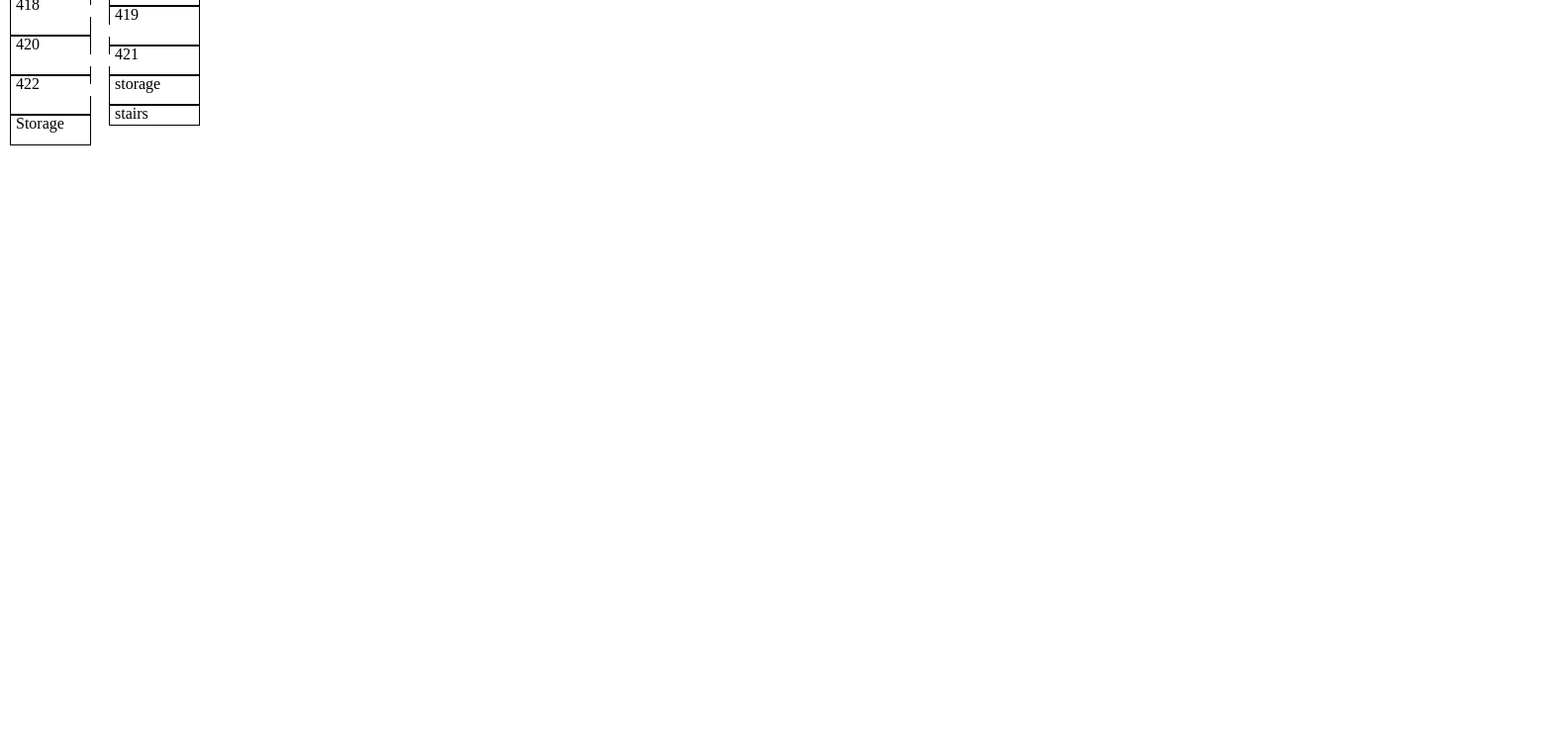
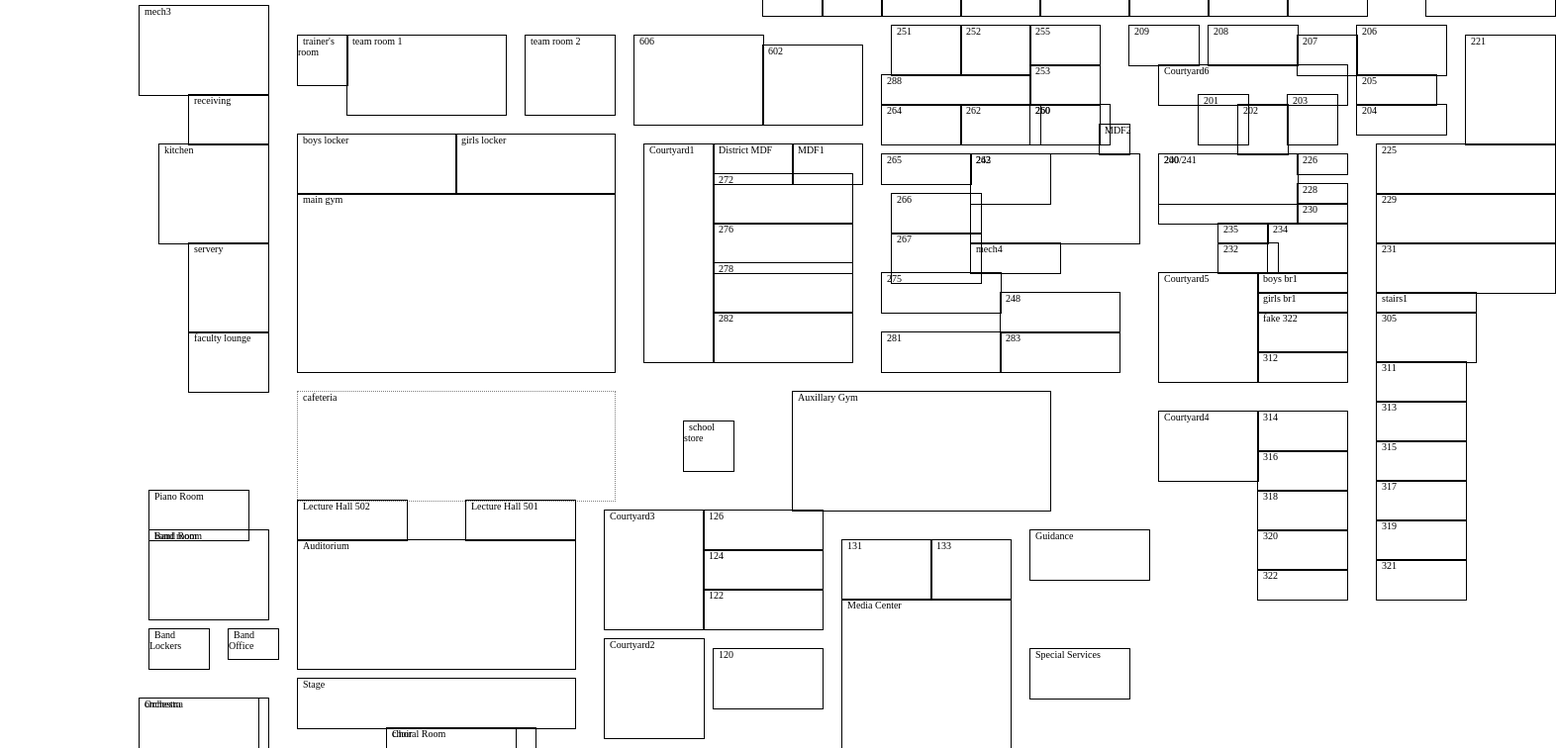
Before and after one commit to seafoambeige/apperoni, an Angular app in the folder school-map-app/: page / in a window 1280 px wide. Shown: the part 300-1056 px from the top of the page at 99% size, 1572 px wide, since content can reach past the window. Before the commit the page ends 800 px from the top, so only its background shows below. Built offline with nearby package versions, Linux system fonts and the light colour scheme.

Commit message:
my dad did this stuff who knows what it means

```diff
--- a/school-map-app/src/app/room/room.ts
+++ b/school-map-app/src/app/room/room.ts
@@ -44,7 +44,7 @@ export class Room {
     }
     return new Door(x, y, face);
   }
-  constructor(public name: string, private _x: number, private _y: number, private _width: number, private _height: number, private doorInfo: number[]) {
+  constructor(public name: string, private _x: number, private _y: number, private _width: number, private _height: number, private doorInfo: number[], private roomType: string) {
     if(doorInfo.length===0) {
       console.log('door info is 0 for ' + name);
     }
@@ -80,6 +80,9 @@ export class Room {
     console.log('room ' + this.name);
     console.log('Set walkable false from (' + this._x + ',' + this._y +  ') to (' + + (this._x + this._width - 1) + ',' + (this._y + this._height - 1) + ')');
 
+    if( this.roomType === 'Walkable') {
+      return;  // walkable rooms don't block passage
+    }
     for(let y = this._y; y < this._height+this._y; y++) {
       for (let x = this._x; x < this._width+this._x; x++) {
         grid.setWalkableAt(x, y, false);
--- a/school-map-app/src/app/school-map.service.ts
+++ b/school-map-app/src/app/school-map.service.ts
@@ -15,105 +15,190 @@ export class SchoolMapService {
     if ( floorNum === SchoolMapService.FIRST_FLOOR ) {
       return new Map('1st Floor', [
 
-        new Room('Mech room', 125, 221, 132, 93,[]),
-        new Room('kitchen', 155, 363, 106, 100,[]),
-        new Room('servery', 158, 464, 82, 85,[]),
-        new Room('faculty lounge', 153, 511, 86, 61,[]),
-        new Room('main gym', 292, 412, 320, 179,[]),
-        new Room('boys locker', 292, 344, 160, 67,[]),
-        new Room('girls locker', 448, 346, 163, 64,[]),
-        new Room('trainer\'s room', 290, 249, 54, 52,[]),
-        new Room('team room 1', 343, 249, 161, 80,[]),
-        new Room('team room 2', 516, 251, 91, 81,[]),
-        new Room('receiving', 180, 312, 81, 52,[]),
-        new Room('café entrance', 137, 608, 105, 145,[]),
-        new Room('band room', 136, 754, 124, 92,[]),
-        new Room('orchestra', 132, 920, 125, 91,[]),
-        new Room('choir', 377, 952, 125, 91,[]),
-        new Room('school store', 675, 643, 49, 51,[]),
-        new Room('606', 633, 250, 125, 90,[]),
-        new Room('602', 758, 257, 95, 83,[]),
-        new Room('mech room', 763, 183, 57, 45,[]),
-        new Room('mech room', 819, 183, 63, 45,[]),
-        new Room('210', 882, 183, 84, 45,[]),
-        new Room('211', 965, 183, 83, 45,[]),
-        new Room('212', 1049, 183, 89, 45,[]),
-        new Room('213', 1136, 183, 79, 45,[]),
-        new Room('214', 1213, 183, 83, 45,[]),
-        new Room('215', 1299, 183, 82, 45,[]),
-        new Room('251', 892, 243, 73, 45,[]),
-        new Room('252', 959, 243, 73, 45,[]),
-        new Room('255', 1030, 244, 73, 36,[]),
-        new Room('209', 1129, 244, 73, 36,[]),
-        new Room('208', 1214, 244, 87, 39,[]),
-        new Room('207', 1300, 245, 56, 36,[]),
-        new Room('206', 1356, 244, 86, 47,[]),
-        new Room('205', 1356, 290, 82, 27,[]),
-        new Room('204', 1355, 315, 86, 32,[]),
-        new Room('218', 1429, 188, 126, 44,[]),
-        new Room('221', 1468, 247, 85, 114,[]),
-        new Room('225', 1383, 358, 175, 49,[]),
-        new Room('240/241', 1159, 372, 143, 69,[]),
-        new Room('200', 1159, 372, 143, 47,[]),
-        new Room('201', 1200, 314, 45, 48,[]),
-        new Room('202', 1244, 316, 46, 46,[]),
-        new Room('203', 1291, 314, 45, 48,[]),
-        new Room('226', 1303, 374, 48, 23,[]),
-        new Room('228', 1304, 396, 46, 24,[]),
-        new Room('230', 1300, 420, 50, 21,[]),
-        new Room('234', 1269, 441, 77, 50,[]),
-        new Room('232', 1215, 457, 55, 33,[]),
-        new Room('235', 1216, 438, 52, 20,[]),
-        new Room('boys br', 1258, 491, 91, 17,[]),
-        new Room('girls br', 1260, 511, 88, 17,[]),
-        new Room('fake 322', 1259, 527, 89, 43,[]),
-        new Room('312', 1257, 570, 90, 33,[]),
-        new Room('314', 1260, 622, 91, 37,[]),
-        new Room('316', 1258, 660, 91, 37,[]),
-        new Room('318', 1258, 750, 94, 34,[]),
-        new Room('320', 1258, 750, 94, 34,[]),
-        new Room('322', 1258, 785, 92, 34,[]),
-        new Room('stairs', 1378, 491, 99, 21,[]),
-        new Room('305', 1380, 509, 98, 47,[]),
-        new Room('311', 1382, 554, 94, 36,[]),
-        new Room('313', 1381, 588, 95, 36,[]),
-        new Room('315', 1382, 624, 94, 36,[]),
-        new Room('317', 1382, 660, 94, 37,[]),
-        new Room('319', 1383, 693, 92, 36,[]),
-        new Room('321', 1383, 728, 94, 37,[]),
-        new Room('126', 693, 735, 121, 35,[]),
-        new Room('124', 693, 784, 120, 36,[]),
-        new Room('122', 693, 818, 122, 35,[]),
-        new Room('120', 705, 866, 110, 57,[])
-      ]);
-    }else {
+
+
+
+        new Room('mech3', 13, 22, 13, 9,[ ],'Normal'),
+        new Room('receiving', 18, 31, 8, 5,[],'Normal'),
+        new Room('kitchen', 15, 36, 11, 10,[],'Normal'),
+        new Room('servery', 18, 46, 8, 9,[],'Normal'),
+        new Room('faculty lounge', 18, 55, 8, 6,[],'Normal'),
+
+        new Room('main gym', 29, 41, 32, 18,[],'Normal'),
+        new Room('boys locker', 29, 35, 16, 6,[],'Normal'),
+        new Room('girls locker', 45, 35, 16, 6,[],'Normal'),
+
+        new Room('trainer\'s room', 29, 25, 5, 5,[],'Normal'),
+        new Room('team room 1', 34, 25, 16, 8,[],'Normal'),
+        new Room('team room 2', 52, 25, 9, 8,[],'Normal'),
+        new Room('606', 63, 25, 13, 9,[],'Normal'),
+        new Room('602', 76, 26, 10, 8,[],'Normal'),
+
+        new Room('cafeteria', 29, 61, 32, 11,[],'Walkable'),
+
+        new Room('band room', 14, 75, 12, 9,[],'Normal'),
+        new Room('orchestra', 13, 92, 13, 9,[],'Normal'),
+        new Room('choir', 38, 95, 13, 9,[],'Normal'),
+        new Room('school store', 68, 64, 5, 5,[],'Normal'),
+
+        new Room('mech1', 76, 18, 6, 5,[],'Normal'),
+        new Room('mech2', 82, 18, 6, 5,[],'Normal'),
+        new Room('210', 88, 18, 8, 5,[],'Normal'),
+        new Room('211', 96, 18, 8, 5,[],'Normal'),
+        new Room('212', 104, 18, 9, 5,[],'Normal'),
+        new Room('213', 113, 18, 8, 5,[],'Normal'),
+        new Room('214', 121, 18, 8, 5,[],'Normal'),
+        new Room('215', 129, 18, 8, 5,[],'Normal'),
+        new Room('218', 143, 18, 13, 5,[],'Normal'),
+
+        new Room('131', 84, 76, 9, 6,[],'Normal'),
+        new Room('133', 93, 76, 8, 6,[],'Normal'),
+        new Room('Media Center', 84, 82, 17, 15,[],'Normal'),
+        new Room('Attendance', 97, 99, 7, 4,[],'Normal'),
+        new Room('Main Office', 82, 98, 7, 6,[],'Normal'),
+
+        new Room('Lecture Hall 501', 46, 72, 11, 4,[],'Normal'),
+        new Room('Lecture Hall 502', 29, 72, 11, 4,[],'Normal'),
+        new Room('Auditorium', 29, 76, 28, 13,[],'Normal'),
+
+        new Room('Auxillary Gym', 79, 61, 26, 12,[],'Normal'),
+
+        new Room('Courtyard3', 60, 73, 10, 12,[],'Normal'),
+        new Room('126', 70, 73, 12, 4,[],'Normal'),
+        new Room('124', 70, 77, 12, 4,[],'Normal'),
+        new Room('122', 70, 81, 12, 4,[],'Normal'),
+
+        new Room('Band Lockers', 14, 85, 6, 4,[],'Normal'),
+        new Room('Band Office', 22, 85, 5, 3,[],'Normal'),
+        new Room('Band Room', 14, 75, 12, 9,[],'Normal'),
+        new Room('boys br1', 126, 49, 9, 2,[],'Normal'),
+        new Room('Choral Room', 38, 95, 15, 6,[],'Normal'),
+        new Room('Courtyard1', 64, 36, 7, 22,[],'Normal'),
+        new Room('Courtyard2', 60, 86, 10, 10,[],'Normal'),
+        new Room('Courtyard5', 116, 49, 10, 11,[],'Normal'),
+        new Room('Courtyard6', 116, 28, 19, 4,[],'Normal'),
+        new Room('District MDF', 71, 36, 8, 4,[],'Normal'),
+        new Room('girls br1', 126, 51, 9, 2,[],'Normal'),
+        new Room('Guidance', 103, 75, 12, 5,[],'Normal'),
+        new Room('MDF1', 79, 36, 7, 4,[],'Normal'),
+        new Room('MDF2', 110, 34, 3, 3,[],'Normal'),
+        new Room('mech4', 97, 46, 9, 3,[],'Normal'),
+        new Room('Orchestra', 13, 92, 12, 9,[],'Normal'),
+        new Room('Piano Room', 14, 71, 10, 5,[],'Normal'),
+        new Room('Sm. Ensemble Room', 29, 98, 6, 3,[],'Normal'),
+        new Room('Special Services', 103, 87, 10, 5,[],'Normal'),
+        new Room('Stage', 29, 90, 28, 5,[],'Normal'),
+
+
+
+        new Room('242', 97, 37, 17, 9,[],'Normal'),
+
+        new Room('248', 100, 51, 12, 4,[],'Normal'),
+        new Room('253', 103, 28, 7, 4,[],'Normal'),
+        new Room('260', 103, 32, 7, 4,[],'Normal'),
+        new Room('260', 103, 32, 8, 4,[],'Normal'),
+        new Room('262', 96, 32, 8, 4,[],'Normal'),
+        new Room('263', 97, 37, 8, 5,[],'Normal'),
+        new Room('264', 88, 32, 8, 4,[],'Normal'),
+        new Room('265', 88, 37, 9, 3,[],'Normal'),
+        new Room('266', 89, 41, 9, 4,[],'Normal'),
+        new Room('267', 89, 45, 9, 5,[],'Normal'),
+        new Room('272', 71, 39, 14, 5,[],'Normal'),
+        new Room('275', 88, 49, 12, 4,[],'Normal'),
+        new Room('276', 71, 44, 14, 5,[],'Normal'),
+        new Room('278', 71, 48, 14, 5,[],'Normal'),
+        new Room('281', 88, 55, 12, 4,[],'Normal'),
+        new Room('282', 71, 53, 14, 5,[],'Normal'),
+        new Room('283', 100, 55, 12, 4,[],'Normal'),
+        new Room('288', 88, 29, 15, 3,[],'Normal'),
+        new Room('120', 71, 87, 11, 6,[],'Normal'),
+
+
+        new Room('200', 116, 37, 14, 5,[],'Normal'),
+        new Room('201', 120, 31, 5, 5,[],'Normal'),
+        new Room('202', 124, 32, 5, 5,[],'Normal'),
+        new Room('203', 129, 31, 5, 5,[],'Normal'),
+        new Room('204', 136, 32, 9, 3,[],'Normal'),
+        new Room('205', 136, 29, 8, 3,[],'Normal'),
+        new Room('206', 136, 24, 9, 5,[],'Normal'),
+        new Room('207', 130, 25, 6, 4,[],'Normal'),
+        new Room('208', 121, 24, 9, 4,[],'Normal'),
+        new Room('209', 113, 24, 7, 4,[],'Normal'),
+        new Room('221', 147, 25, 9, 11,[],'Normal'),
+        new Room('226', 130, 37, 5, 2,[],'Normal'),
+        new Room('228', 130, 40, 5, 2,[],'Normal'),
+        new Room('230', 130, 42, 5, 2,[],'Normal'),
+        new Room('232', 122, 46, 6, 3,[],'Normal'),
+        new Room('234', 127, 44, 8, 5,[],'Normal'),
+        new Room('235', 122, 44, 5, 2,[],'Normal'),
+        new Room('240/241', 116, 37, 14, 7,[],'Normal'),
+        new Room('251', 89, 24, 7, 5,[],'Normal'),
+        new Room('252', 96, 24, 7, 5,[],'Normal'),
+        new Room('255', 103, 24, 7, 4,[],'Normal'),
+
+
+        new Room('225', 138, 36, 18, 5,[],'Normal'),
+        new Room('229', 138, 41, 18, 5,[],'Normal'),
+        new Room('231', 138, 46, 18, 5,[],'Normal'),
+        new Room('stairs1', 138, 51, 10, 2,[],'Normal'),
+        new Room('305', 138, 53, 10, 5,[],'Normal'),
+        new Room('311', 138, 58, 9, 4,[],'Normal'),
+        new Room('313', 138, 62, 9, 4,[],'Normal'),
+        new Room('315', 138, 66, 9, 4,[],'Normal'),
+        new Room('317', 138, 70, 9, 4,[],'Normal'),
+        new Room('319', 138, 74, 9, 4,[],'Normal'),
+        new Room('321', 138, 78, 9, 4,[],'Normal'),
+
+
+        new Room('fake 322', 126, 53, 9, 4,[],'Normal'),
+        new Room('312', 126, 57, 9, 3,[],'Normal'),
+
+        new Room('Courtyard4', 116, 63, 10, 7,[],'Normal'),
+        new Room('314', 126, 63, 9, 4,[],'Normal'),
+        new Room('316', 126, 67, 9, 4,[],'Normal'),
+        new Room('318', 126, 71, 9, 4,[],'Normal'),
+        new Room('320', 126, 75, 9, 4,[],'Normal'),
+        new Room('322', 126, 79, 9, 3,[],'Normal'),
 
 
 
 
+
+
+
+
+
+
+
+
+
+
+      ]);
+    }else {
+
       return new Map ('2nd Floor', [
 
-        new Room('Boys BR', 0, 0, 8, 2,[]),
-        new Room('girls BR', 0, 2, 8, 2,[]),
-        new Room('workroom 1', 0, 4, 8, 5,[2,1,2,3]),
-        new Room('412', 0, 9, 8, 4,[2,3]),
-        new Room('414', 0, 13, 8, 4,[2,2]),
-        new Room('416', 0, 17, 8, 4,[2,3]),
-        new Room('418', 0, 21, 8, 4,[2,2]),
-        new Room('420', 0, 25, 8, 4,[2,3]),
-        new Room('422', 0, 29, 8, 4,[2,2]),
-        new Room('Storage', 0, 33, 8, 3,[]),
+        new Room('Boys BR', 0, 0, 8, 2,[],'Normal'),
+        new Room('girls BR', 0, 2, 8, 2,[],'Normal'),
+        new Room('workroom', 0, 4, 8, 5,[],'Normal'),
+        new Room('412', 0, 9, 8, 4,[],'Normal'),
+        new Room('414', 0, 12, 8, 4,[],'Normal'),
+        new Room('416', 0, 16, 8, 4,[],'Normal'),
+        new Room('418', 0, 19, 8, 4,[],'Normal'),
+        new Room('420', 0, 22, 8, 4,[],'Normal'),
+        new Room('422', 0, 26, 8, 4,[],'Normal'),
+        new Room('Storage', 0, 30, 8, 3,[],'Normal'),
 
-        new Room('stairs', 10, 0, 9, 2,[]),
-        new Room('Workroom 2', 10, 2, 9, 5,[]),
-        new Room('411', 10, 7, 9, 4,[4,3]),
-        new Room('413', 10, 11, 9, 4,[4,2]),
-        new Room('415', 10, 15, 9, 4,[4,3]),
-        new Room('417', 10, 19, 9, 3,[4,2]),
-        new Room('419', 10, 22, 9, 4,[4,3]),
-        new Room('421', 10, 26, 9, 3,[4,2]),
-        new Room('storage', 10, 29, 9, 3,[]),
-        new Room('stairs', 10, 32, 9, 2,[]),
+        new Room('stairs', 12, 0, 9, 2,[],'Normal'),
+        new Room('Workroom', 12, 2, 9, 5,[],'Normal'),
+        new Room('411', 12, 6, 9, 4,[],'Normal'),
+        new Room('413', 12, 10, 9, 4,[],'Normal'),
+        new Room('415', 12, 14, 9, 4,[],'Normal'),
+        new Room('417', 12, 18, 9, 3,[],'Normal'),
+        new Room('419', 12, 21, 9, 4,[],'Normal'),
+        new Room('421', 12, 25, 9, 3,[],'Normal'),
+        new Room('storage', 12, 28, 9, 3,[],'Normal'),
+        new Room('stairs', 14, 31, 8, 2,[],'Normal'),
       ]);
     }
 }
--- a/school-map-app/src/app/school-map/school-map.component.css
+++ b/school-map-app/src/app/school-map/school-map.component.css
@@ -51,7 +51,19 @@ body {
 
 .room {
   position:absolute;
+  font-size:10px;
+}
+
+.normal-room{
   border:solid;border-width: 1px;
+
+}
+
+.walkable-room{
+  border:dotted;
+  border-width: 1px;
+  border-color: gray;
+
 }
 
 .door {
--- a/school-map-app/src/app/school-map/school-map.component.html
+++ b/school-map-app/src/app/school-map/school-map.component.html
@@ -13,7 +13,7 @@
   </div>
   <div class="map-area" >
     <div *ngFor="let room of schoolMap.rooms">
-      <div class="room" [ngClass]="{'start' : room.isStart(), 'end' : room.isEnd()}"
+      <div class="room" [ngClass]="getRoomClass(room)"
            [style.top]="room.getTop(zoomFactor, offSet)"
            [style.left]="room.getLeft(zoomFactor, offSet)"
            [style.height]="room.getHeight(zoomFactor)" [style.width]="room.getWidth(zoomFactor)">
--- a/school-map-app/src/app/school-map/school-map.component.ts
+++ b/school-map-app/src/app/school-map/school-map.component.ts
@@ -17,7 +17,7 @@ export class SchoolMapComponent implements OnInit {
   private showDirectionBox = false;
   private error = '';
 
-  private schoolMap =  this.schoolMapService.getMap(SchoolMapService.SECOND_FLOOR);
+  private schoolMap =  this.schoolMapService.getMap(SchoolMapService.FIRST_FLOOR);
 
 
 
@@ -71,6 +71,25 @@ export class SchoolMapComponent implements OnInit {
 
   }
 
+  private getRoomClass(room) {
+    let classes = '';
+
+    if( room.roomType === 'Normal') {
+      classes += ' normal-room';
+    }
+    if( room.roomType === 'Walkable') {
+      classes  +=  ' walkable-room';
+    }
+    if( room.isStart() ) {
+       classes += ' start';
+    }
+    if( room.isEnd() ) {
+      classes += ' end';
+    }
+
+    return classes;
+  }
+
 
   ngOnInit() {
 
```
